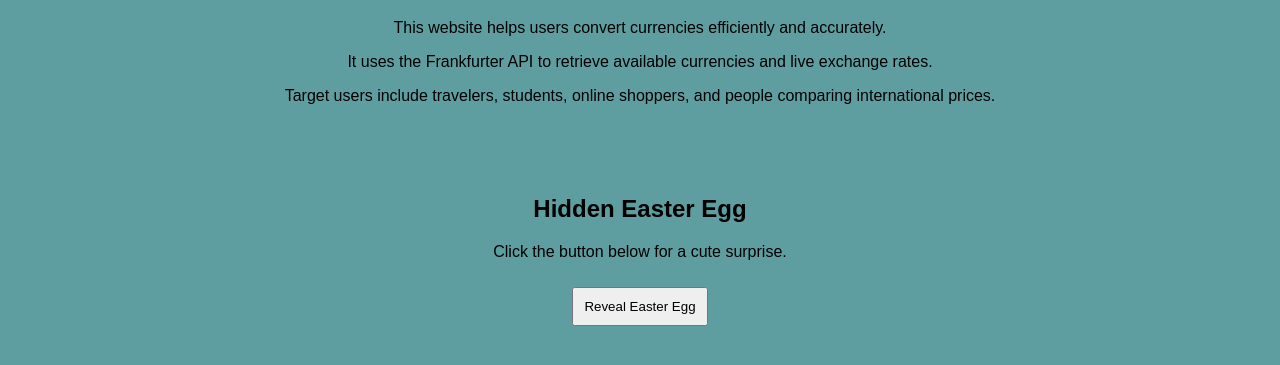
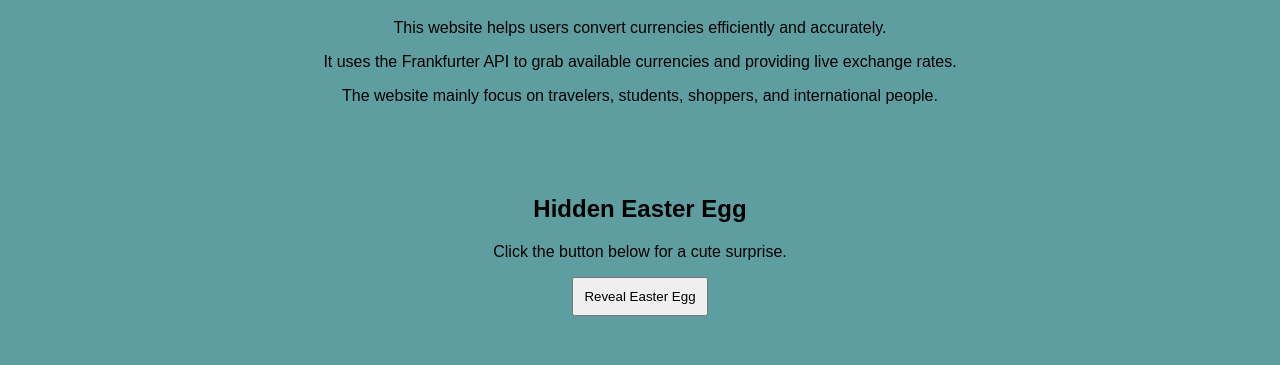
Before and after one commit to hungtlai9/INST377-Final-Project, a website: page public/about.html in a window 1280 px wide. Shown: the part 139-504 px from the top of the page. Drawn offline with Linux system fonts and the light colour scheme.

Commit message:
feat: refined codes

```diff
--- a/public/about.html
+++ b/public/about.html
@@ -7,7 +7,7 @@
       body {
         background-color:cadetblue;
         font-family: Arial;
-        margin: 0;
+        margin:auto;
       }
 
       nav {
@@ -28,18 +28,15 @@
       }
 
       #dogImage {
-        width: 300px;
-        max-height: 300px;
+        width: 30%;
         object-fit: cover;
         display: none;
         margin: 20px auto;
-        border-radius: 10px;
       }
 
       button {
         padding: 10px;
         cursor: pointer;
-        margin-top: 10px;
       }
     </style>
   </head>
@@ -59,13 +56,13 @@
       </p>
 
       <p>
-        It uses the Frankfurter API to retrieve available currencies and live
+        It uses the Frankfurter API to grab available currencies and providing live
         exchange rates.
       </p>
 
       <p>
-        Target users include travelers, students, online shoppers, and people
-        comparing international prices.
+        The website mainly focus on travelers, students, shoppers, and
+        international people.
       </p>
 
       <br>
--- a/public/converter.js
+++ b/public/converter.js
@@ -66,9 +66,7 @@ function convertCurrency(event){
 function saveHistory(conversion){
   let history =
     JSON.parse(localStorage.getItem("conversionHistory")) || [];
-
   history.push(conversion);
-
   localStorage.setItem(
     "conversionHistory",
     JSON.stringify(history)
@@ -78,9 +76,7 @@ function saveHistory(conversion){
 function displayHistory(){
   let history =
     JSON.parse(localStorage.getItem("conversionHistory")) || [];
-
   historyList.innerHTML = "";
-
   history.forEach(function(item){
     const li = document.createElement("li");
     li.textContent = item.message;
```
Also changed, not shown: public/converter.html (+1 -1 lines), public/index.html (+1 -6 lines).
